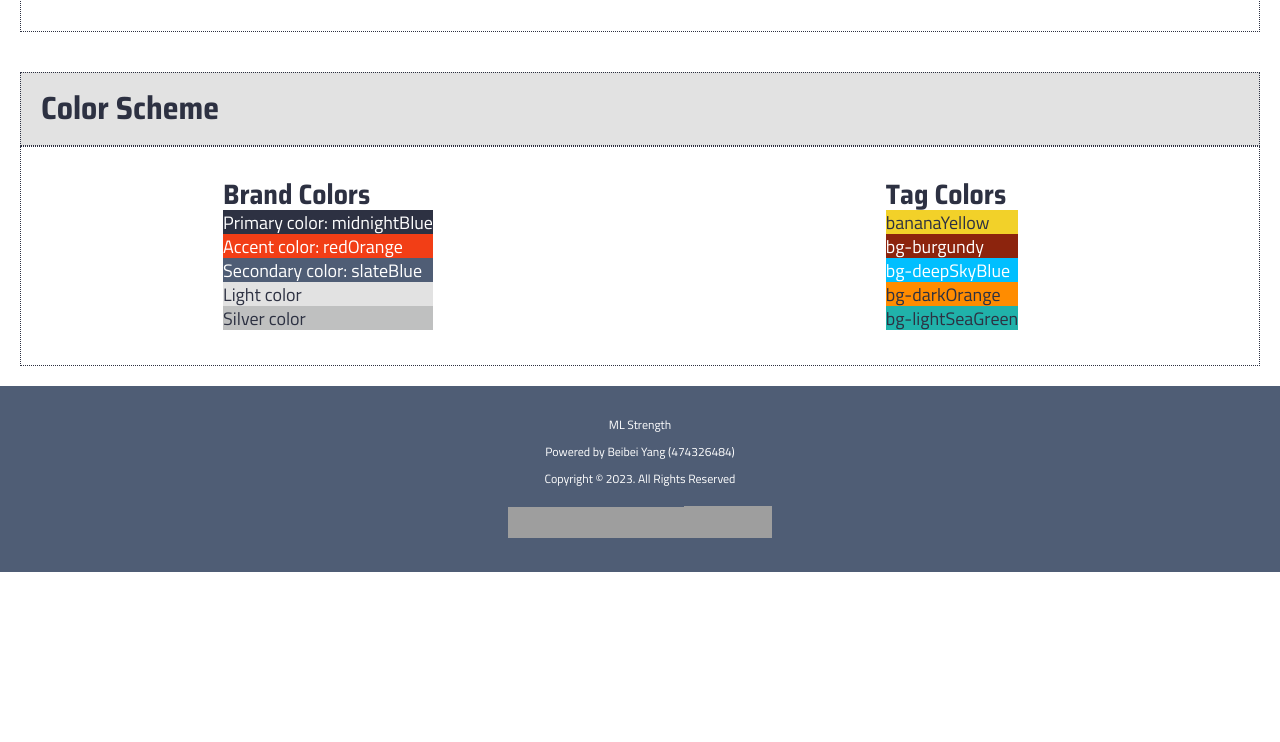
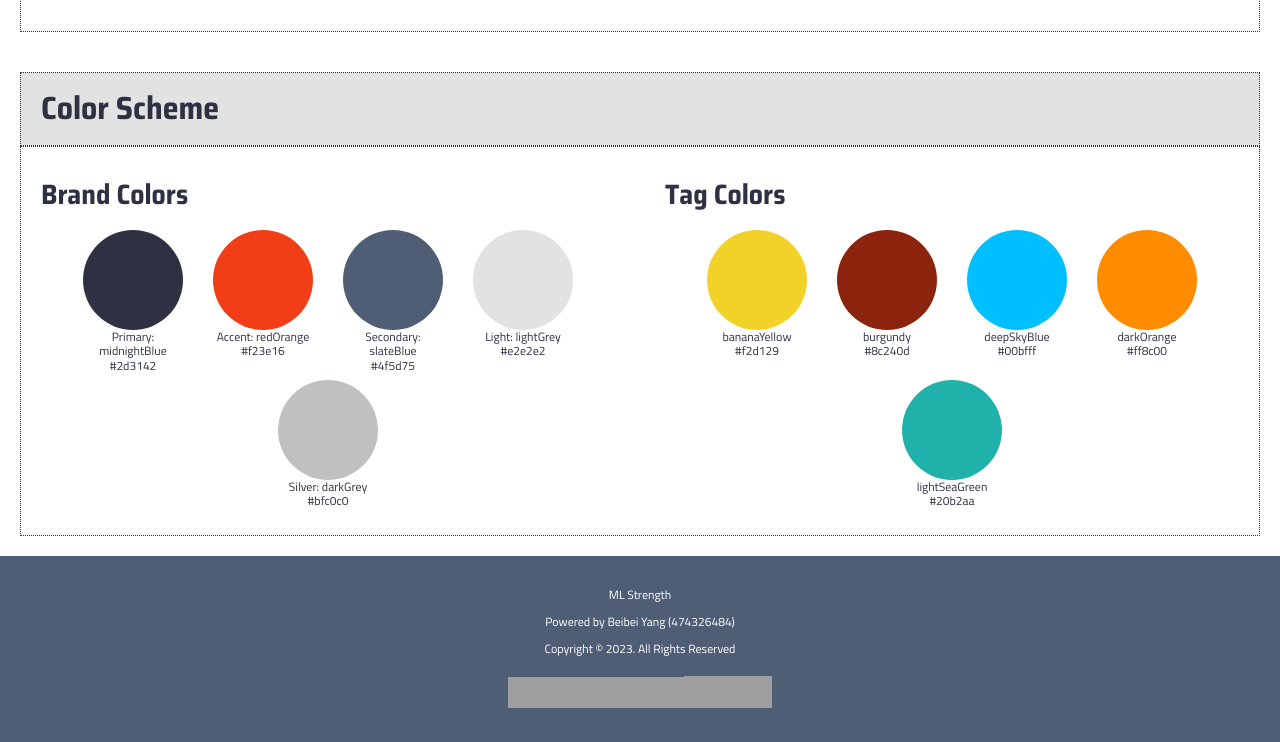
Before and after one commit to yangbeibei88/ml-strength-fitness, a website: page styleguide.html in a window 1280 px wide. Shown: the part 1352-2094 px from the top of the page. Before the commit the page ends 1924 px from the top, so only its background shows below. Drawn offline with Linux system fonts and the light colour scheme; grey boxes are pictures that could not be loaded.

Commit message:
color js

```diff
--- a/styleguide.html
+++ b/styleguide.html
@@ -12,6 +12,40 @@
     href="css/fontawesome.css">
   <link rel="stylesheet" href="css/main.css">
   <script src="js/main.js" defer></script>
+  <style>
+    .brand-colors,
+    .tag-colors {
+      display: flex;
+      flex-wrap: wrap;
+      column-gap: 3rem;
+      row-gap: 5rem;
+      overflow: visible;
+      align-items: center;
+      justify-content: center;
+    }
+
+    .colorCircle {
+      display: block;
+      width: 100px;
+      height: 100px;
+      border-radius: 100%;
+      position: relative;
+    }
+
+    .colorInfo {
+      position: absolute;
+      display: block;
+      width: 100%;
+      top: 100px;
+      line-height: 1.2;
+      text-align: center;
+    }
+
+    .colorInfo p {
+      font-size: 1.2rem;
+      margin: 0;
+    }
+  </style>
   <title>Style Guide</title>
 </head>
 
@@ -139,7 +173,7 @@
       </div>
     </section>
     <section id="color-scheme">
-      <div class="container">
+      <div class="container brand-color-content">
         <div class="container bg-lightGrey"
           style="border: 1px dotted;">
           <h2>Color Scheme</h2>
@@ -148,41 +182,16 @@
           style="border: 1px dotted;">
           <div class="container">
             <h3>Brand Colors</h3>
-            <ul>
-              <li
-                class="bg-midnightBlue text-white">
-                Primary
-                color: midnightBlue</li>
-              <li class="bg-redOrange text-white">
-                Accent color: redOrange</li>
-              <li class="bg-slateBlue text-white">
-                Secondary color: slateBlue</li>
-              <li class="bg-lightGrey">Light color
-              </li>
-              <li class="bg-silver">Silver color
-              </li>
-            </ul>
+            <div class="container brand-colors"
+              id="brand-colors">
+            </div>
           </div>
-          <div class="container">
+          <div
+            class="container tag-color-content">
             <h3>Tag Colors</h3>
-            <ul>
-              <li class="bg-bananaYellow">
-                bananaYellow
-              </li>
-              <li class="bg-burgundy text-white">
-                bg-burgundy
-              </li>
-              <li
-                class="bg-deepSkyBlue text-white">
-                bg-deepSkyBlue
-              </li>
-              <li class="bg-darkOrange">
-                bg-darkOrange
-              </li>
-              <li class="bg-lightSeaGreen">
-                bg-lightSeaGreen
-              </li>
-            </ul>
+            <div class="container tag-colors"
+              id="tag-colors">
+            </div>
           </div>
         </div>
 
@@ -192,6 +201,58 @@
 
   </main>
 
+  <script>
+
+    function createBrandColorBoard() {
+      const brandColorGrid = document.getElementById("brand-colors");
+      const brandColorArr = [
+        { name: "Primary: midnightBlue", color: "#2d3142" },
+        { name: "Accent: redOrange", color: "#f23e16" },
+        { name: "Secondary: slateBlue", color: "#4f5d75" },
+        { name: "Light: lightGrey", color: "#e2e2e2" },
+        { name: "Silver: darkGrey", color: "#bfc0c0" },
+      ]
+      brandColorArr.forEach((color) => {
+        const div = document.createElement("div");
+        div.classList.add("colorCircle");
+        div.setAttribute("data-color", color.color)
+        div.style.backgroundColor = color.color;
+        div.innerHTML = `
+        <div class="colorInfo">
+        <p>${color.name}</p>
+        <p>${color.color}</p>
+      </div>
+        `;
+        brandColorGrid.appendChild(div);
+      })
+    }
+    function createTagColorBoard() {
+      const tagColorGrid = document.getElementById("tag-colors");
+      const tagColorArr = [
+        { name: "bananaYellow", color: "#f2d129" },
+        { name: "burgundy", color: "#8c240d" },
+        { name: "deepSkyBlue", color: "#00bfff" },
+        { name: "darkOrange", color: "#ff8c00" },
+        { name: "lightSeaGreen", color: "#20b2aa" },
+      ]
+      tagColorArr.forEach((color) => {
+        const div = document.createElement("div");
+        div.classList.add("colorCircle");
+        div.setAttribute("data-color", color.color)
+        div.style.backgroundColor = color.color;
+        div.innerHTML = `
+        <div class="colorInfo">
+        <p>${color.name}</p>
+        <p>${color.color}</p>
+      </div>
+        `;
+        tagColorGrid.appendChild(div);
+      })
+    }
+    createBrandColorBoard();
+    createTagColorBoard()
+
+  </script>
 </body>
 
 </html>
```
